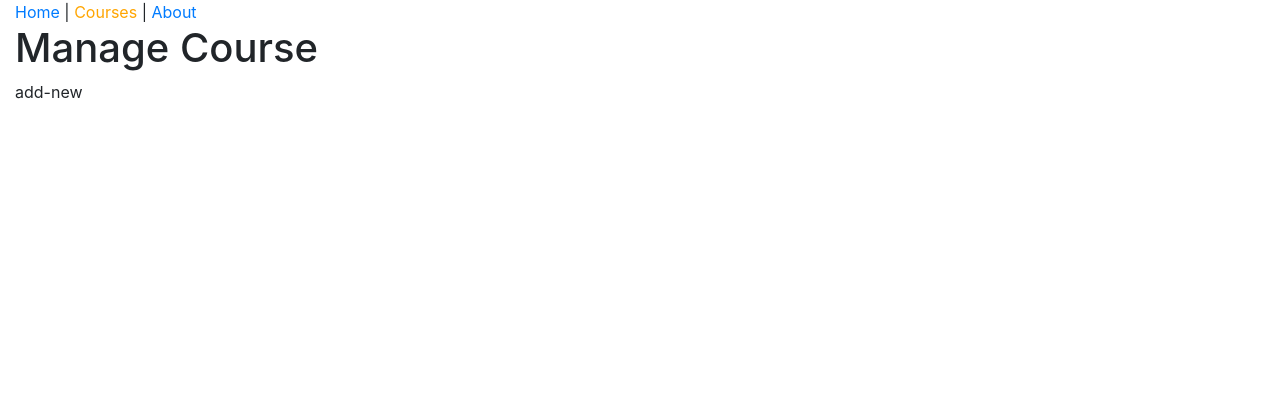
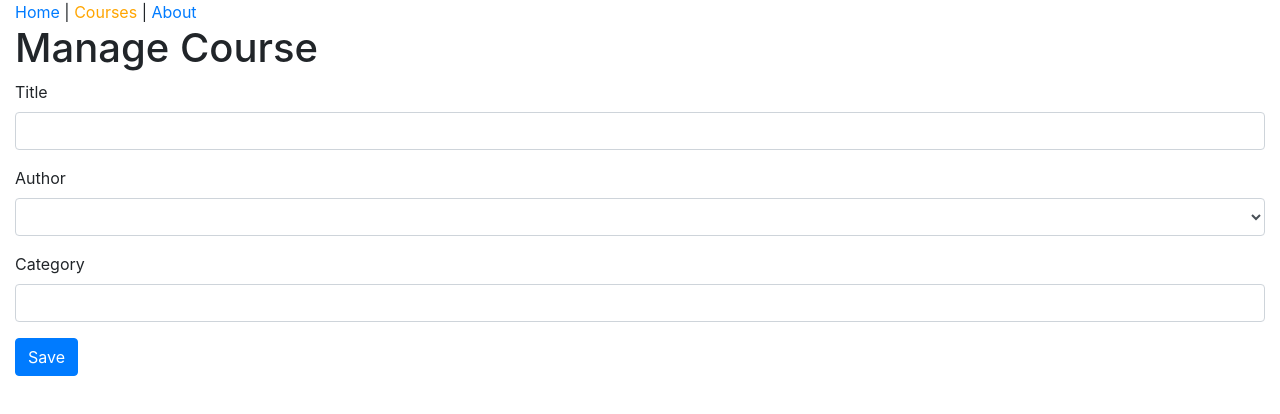
Before and after one commit to gavarasana/ps-flux, a React (Create React App) app: page /courses/add-new in a window 1280 px wide. Shown: the top 414 px of the page. Built offline with nearby package versions, Linux system fonts and the light colour scheme; no server answers.

Commit message:
added course add page

```diff
--- a/src/components/App.js
+++ b/src/components/App.js
@@ -13,6 +13,7 @@
             <Header />
             <Switch>
                 <Route path="/" exact component={HomePage} />
+                <Route path="/courses/add-new" component={ManageCoursePage} />
                 <Route path="/courses/:slug" component={ManageCoursePage} />
                 <Route path="/courses" component={CoursesPage} />
                 <Route path="/about" component={AboutPage} />
--- /dev/null
+++ b/src/components/CourseForm.js
@@ -0,0 +1,39 @@
+import React from "react";
+
+function CourseForm(props) {
+    return (
+        <form>
+            <div className="form-group">
+                <label htmlFor="title">Title</label>
+                <div className="field">
+                    <input id="title" name="title"
+                        type="text" className="form-control" value={props.course.title} onChange={props.onChange} />
+                </div>
+            </div>
+
+            <div className="form-group">
+                <label htmlFor="author">Author</label>
+                <div className="field">
+                    <select id="author" name="authorId" value={props.course.authorId || ""} onChange={props.onChange} className="form-control">
+                        <option value="" />
+                        <option value="1">Cory House</option>
+                        <option value="2">Scott Allen</option>
+                    </select>
+                </div>
+            </div>
+
+            <div className="form-group">
+                <label htmlFor="category">Category</label>
+                <div className="field">
+                    <input id="category" name="category"
+                        type="text" onChange={props.onChange} className="form-control" value={props.course.category} />
+                </div>
+            </div>
+
+            <input type="submit" value="Save" className="btn btn-primary" />
+
+        </form>
+    );
+}
+
+export default CourseForm;
--- a/src/components/CoursesPage.js
+++ b/src/components/CoursesPage.js
@@ -1,6 +1,7 @@
 import React, { useEffect, useState } from "react";
 import CourseList from "./CourseList";
 import { getCourses } from "../api/courseApi";
+import { Link } from "react-router-dom";
 
 function CoursesPage() {
 
@@ -13,6 +14,7 @@
     return (
         <>
             <h2>Courses</h2>
+            <Link className="btn btn-primary" to="courses/add-new">Add New Course</Link>
             <CourseList courses={courses}></CourseList>
         </>
     );
--- a/src/components/ManageCoursePage.js
+++ b/src/components/ManageCoursePage.js
@@ -1,13 +1,26 @@
-import React from "react";
+import React, { useState } from "react";
 import { Prompt } from "react-router-dom";
+import CourseForm from "./CourseForm";
 
 const ManageCoursePage = props => {
+    const [course, setCourse] = useState({
+        id: null,
+        title: "",
+        authorId: null,
+        category: ""
+
+    });
+
+    function handleChange(event) {
+        const updatedCourse = { ...course, [event.target.name]: event.target.value };
+        setCourse(updatedCourse);
+    }
+
     return (
 
         <>
             <h1>Manage Course</h1>
-            <Prompt when={true} message="Are you sure you wnat to leave?" />
-            {props.match.params.slug}
+            <CourseForm course={course} onChange={handleChange} />
         </>
     );
 }
```
Also changed, not shown: 1 other file (tests, documents, lock files or other folders).
